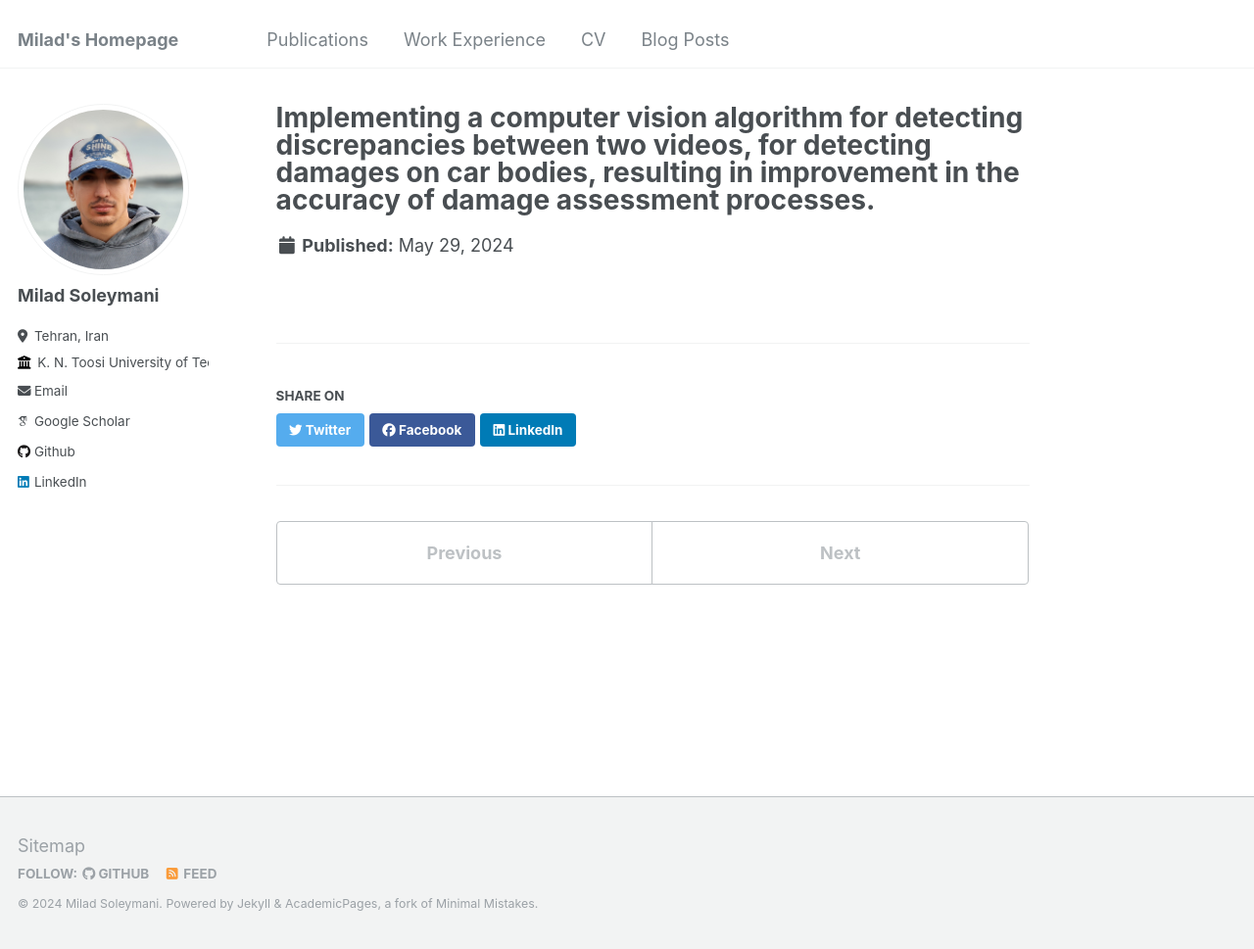
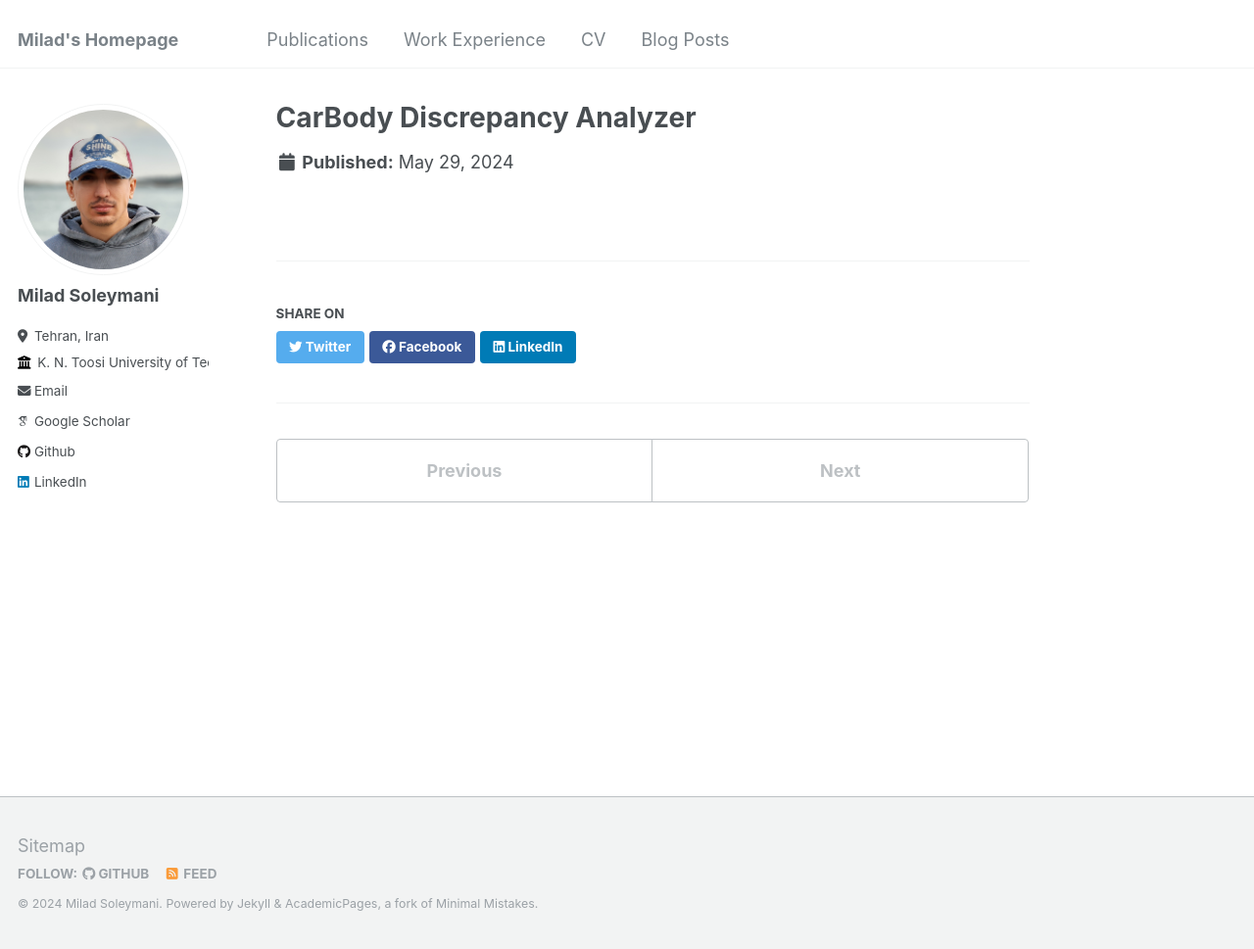
Before and after one commit to MiladSoleymani/Milad-Soleymani, a Jekyll site: the page built from _portfolio/portfolio-1 copy.md, in a window 1280 px wide and 969 px high. Shown: the whole window at 98% size. Built offline with Jekyll 4.4.1, drawn with Linux system fonts in a browser that asks for light colours; some web fonts are replaced.

Commit message:
Update portfolio-1 copy.md

```diff
--- a/_portfolio/portfolio-1 copy.md
+++ b/_portfolio/portfolio-1 copy.md
@@ -1,5 +1,5 @@
 ---
-title: "Implementing a computer vision algorithm for detecting discrepancies between two videos, for detecting damages on car bodies, resulting in improvement in the accuracy of damage assessment processes."
-excerpt: "This project was carried out by me for [RUTILEA](https://rutilea.com/en/rutilea/), Japan"
+title: "CarBody Discrepancy Analyzer"
+excerpt: "Implementing a computer vision algorithm for detecting discrepancies between two videos, for detecting damages on car bodies, resulting in improvement in the accuracy of damage assessment processes. <br/> [RUTILEA](https://rutilea.com/en/rutilea/), Japan"
 collection: portfolio
 ---
```
